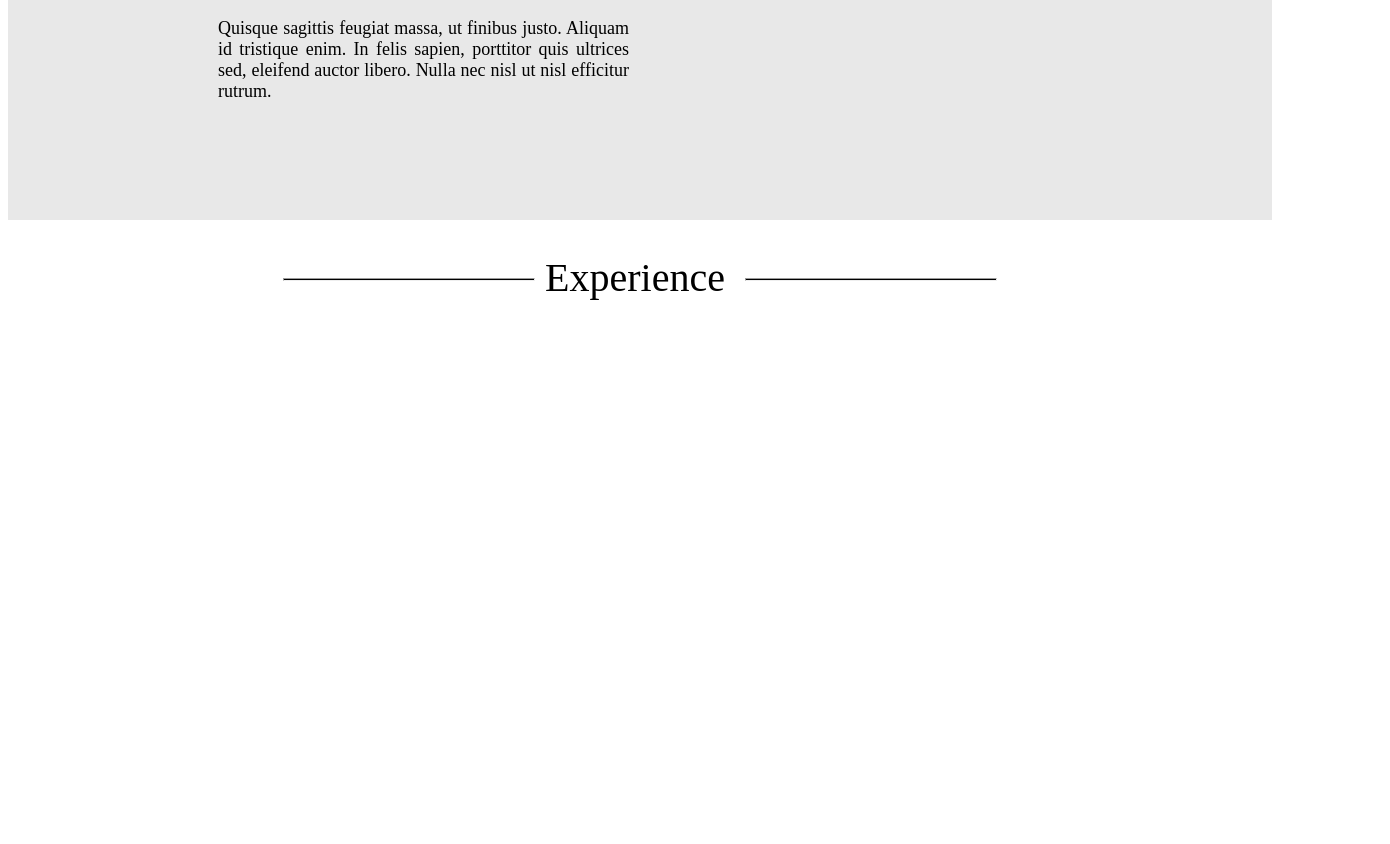
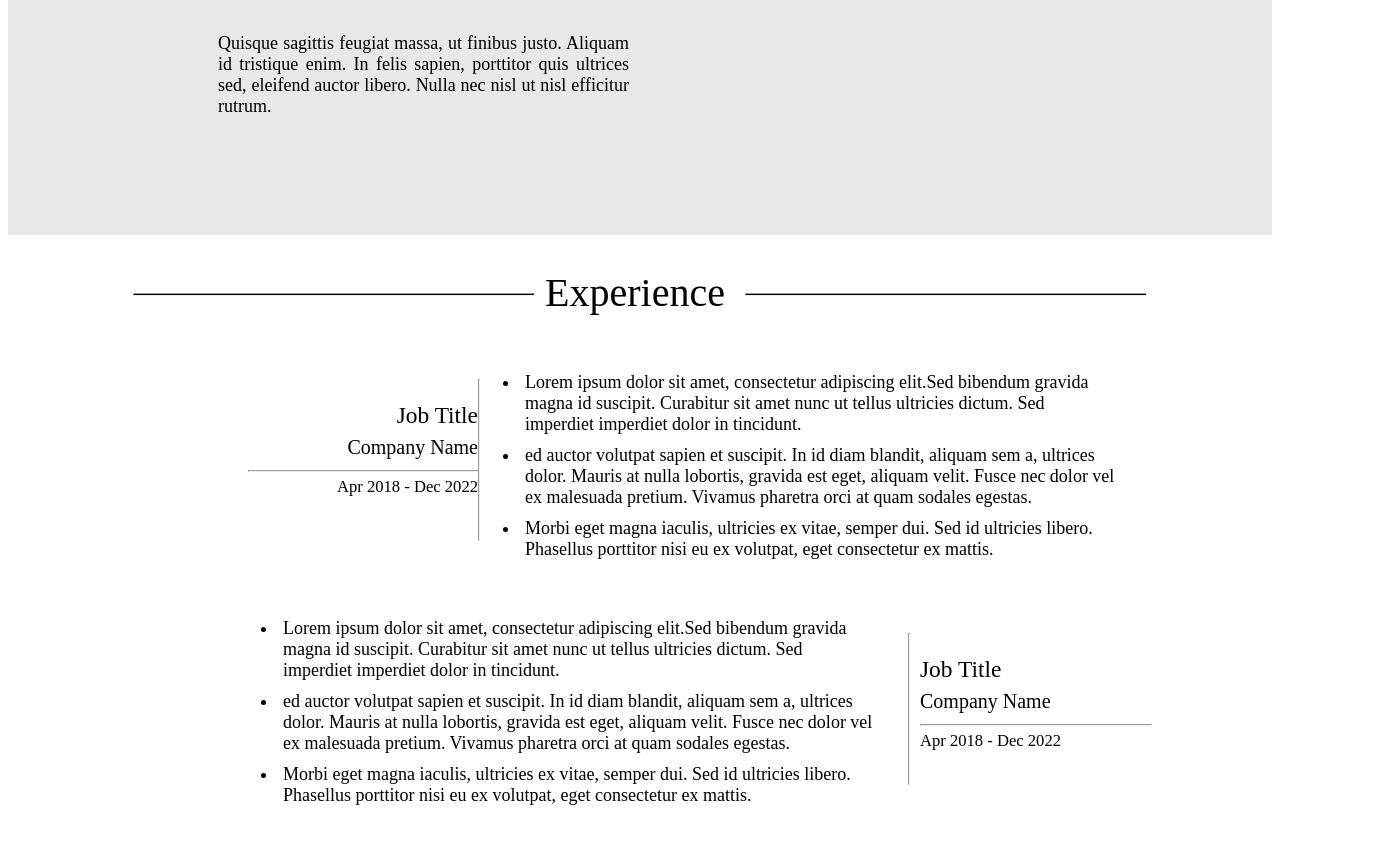
Before and after one commit to t3ng221/cdp_task, a plain HTML site: page index.html in a window 1280 px wide. Shown: the part 1291-2135 px from the top of the page, 1390 px wide, since content can reach past the window. Before the commit the page ends 1625 px from the top, so only its background shows below. Drawn offline with Linux system fonts and the light colour scheme.

Commit message:
experience section added

```diff
--- a/index.html
+++ b/index.html
@@ -26,16 +26,18 @@
        </div>
         </div>
     </div>
+<!-- Intro Part -->
         <div class="intro">
             <h1 class="intro_first">Hi, I'm John Smith</h1>
             <h5 class="intro_second">I design and Build Things</h5>
             <a id="down_arrow" href="#about_me_link"><i class="fa-solid fa-angles-down"style="font-size: 30px"></i></a>
         </div>
+<!-- About me section -->
         <div class="about_me" id="about_me_link">
             <h2 style="text-align: center;font-size: 40px;font-weight: 300;"><hr id="heading_line_1">About Me <hr id="heading_line_2"></h2>
                 <div class="about_info">
                     <div class="about_para">
-                        <p class="para_content_1">Lorem ipsum dolor sit amet, consectetur adipiscing elit. Donec ac eros non nulla tristique facilisis. Ut sollicitudin mollis dapibus. Class aptent taciti sociosqu ad litora torquent per conubia nostra, per inceptos himenaeos. Aliquam sed mi non massa faucibus rhoncus. Mauris ut dolor arcu. Vestibulum vitae consectetur sapien.</p>
+                        <p class="para_content">Lorem ipsum dolor sit amet, consectetur adipiscing elit. Donec ac eros non nulla tristique facilisis. Ut sollicitudin mollis dapibus. Class aptent taciti sociosqu ad litora torquent per conubia nostra, per inceptos himenaeos. Aliquam sed mi non massa faucibus rhoncus. Mauris ut dolor arcu. Vestibulum vitae consectetur sapien.</p>
                         <p class="para_content">Phasellus suscipit nunc ut neque egestas vulputate. Duis egestas diam in justo venenatis lacinia. Nam at congue sem, id gravida massa. Integer eu ex at tortor cursus fringilla eu eget magna. Sed urna ante, porta ut vehicula non, euismod nec arcu. Sed sit amet felis sed nisi sagittis egestas. Morbi vitae varius eros. Maecenas vel tincidunt justo, vel rhoncus purus. Mauris quis elementum ante. Nulla ut rhoncus elit.</p>
                         <p class="para_content">Quisque sagittis feugiat massa, ut finibus justo. Aliquam id tristique enim. In felis sapien, porttitor quis ultrices sed, eleifend auctor libero. Nulla nec nisl ut nisl efficitur rutrum.</p>
                     </div>
@@ -45,8 +47,44 @@
                 </div>
         </div>
        <div>
+<!-- First job details -->
         <div class="experience">
             <h2 style="text-align: center;font-size: 40px;font-weight: 300;"><hr id="heading_line_1">Experience <hr id="heading_line_2"></h2>
+            <div class="job_all_details">
+                <div class="job_info_1">
+                    <h3 class="job_info_s1" style="font-weight: 400;">Job Title</h3>
+                <h4 class="job_info_s2" style="font-weight: 300;">Company Name</h4>
+                <hr id="job_title_line1">
+                <h5 class="job_info_s3" style="font-weight: 200;" >Apr 2018 - Dec 2022</h5>
+                </div>
+                <hr style="height: 160px;margin-top: 30px;">
+                <div class="job_detail_bp">
+                    <ul class="job_detail_content">
+                        <li class="job_detail_li">Lorem ipsum dolor sit amet, consectetur adipiscing elit.Sed bibendum gravida magna id suscipit. Curabitur sit amet nunc ut tellus ultricies dictum. Sed imperdiet imperdiet dolor in tincidunt. </li>
+                        <li class="job_detail_li">ed auctor volutpat sapien et suscipit. In id diam blandit, aliquam sem a, ultrices dolor. Mauris at nulla lobortis, gravida est eget, aliquam velit. Fusce nec dolor vel ex malesuada pretium. Vivamus pharetra orci at quam sodales egestas.</li>
+                        <li class="job_detail_li"> Morbi eget magna iaculis, ultricies ex vitae, semper dui. Sed id ultricies libero. Phasellus porttitor nisi eu ex volutpat, eget consectetur ex mattis.</li>
+                    </ul>
+                </div>
+            </div>
+<!-- second job details -->
+            <div class="job_all_details" >
+                <div class="job_detail_bp">
+                    <ul class="job_detail_content"id="job_detail_content_2">
+                        <li class="job_detail_li">Lorem ipsum dolor sit amet, consectetur adipiscing elit.Sed bibendum gravida magna id suscipit. Curabitur sit amet nunc ut tellus ultricies dictum. Sed imperdiet imperdiet dolor in tincidunt. </li>
+                        <li class="job_detail_li">ed auctor volutpat sapien et suscipit. In id diam blandit, aliquam sem a, ultrices dolor. Mauris at nulla lobortis, gravida est eget, aliquam velit. Fusce nec dolor vel ex malesuada pretium. Vivamus pharetra orci at quam sodales egestas.</li>
+                        <li class="job_detail_li"> Morbi eget magna iaculis, ultricies ex vitae, semper dui. Sed id ultricies libero. Phasellus porttitor nisi eu ex volutpat, eget consectetur ex mattis.</li>
+                    </ul>
+
+                </div>
+                <hr style="height: 150px;margin-top: 50px;margin-right:10px;margin-left: 30px;">
+                <di id="job_info_2">
+                    <h3 id="job_info_s11" class="job_info_s1" style="font-weight: 400;">Job Title</h3>
+                <h4 id="job_info_s12" class="job_info_s2" style="font-weight: 300;">Company Name</h4>
+                <hr id="job_title_line1">
+                <h5 id="job_info_s13" class="job_info_s3" style="font-weight: 200;" >Apr 2018 - Dec 2022</h5>
+                </div>
+            </div>
+
        </div>
 </body>
 </html>
--- a/style.css
+++ b/style.css
@@ -84,7 +84,7 @@
 }
 
 #heading_line_1{
-    width: 250px;
+    width: 400px;
     color: black;
     height: 1px;
     background-color: black;
@@ -94,7 +94,7 @@
 
 }
 #heading_line_2{
-    width: 250px;
+    width: 400px;
     color: black;
     height: 1px;
     margin: 10px;
@@ -123,3 +123,53 @@
     padding-top: 45px;
 
 }
+.experience{
+    height: 600px
+}
+.job_all_details{
+    display: flex;
+}
+.job_info_1{
+    width: 230px;
+    font-size: 18px;
+    padding-left: 240px;
+    text-align: end;
+    font-size: 20px;
+    margin-top: 30px;
+}
+.job_info_s1{
+    margin-bottom: -20px;
+}
+.job_info_s3{
+    margin-top: -5px;
+}
+#job_title_line1{
+   width: 230px;
+   margin-right: 300px;
+   margin-top: -15px;
+}
+.job_detail_bp{
+    width: 1000px;
+    font-size: 18px;
+}
+.job_detail_content{
+    width: 600px;
+}
+
+.job_detail_li{
+    padding: 5px 5px;
+}
+#job_detail_content_2{
+    margin-left: 230px;
+    font-size: 18px;
+    font-size: 18px;
+    margin-top: 30px;
+}
+#job_info_2{
+    padding-right: 320px;
+    width: 150px;
+    font-size: 20px;
+    margin-top: 50px;
+    margin-right: 200px;
+
+}
```
